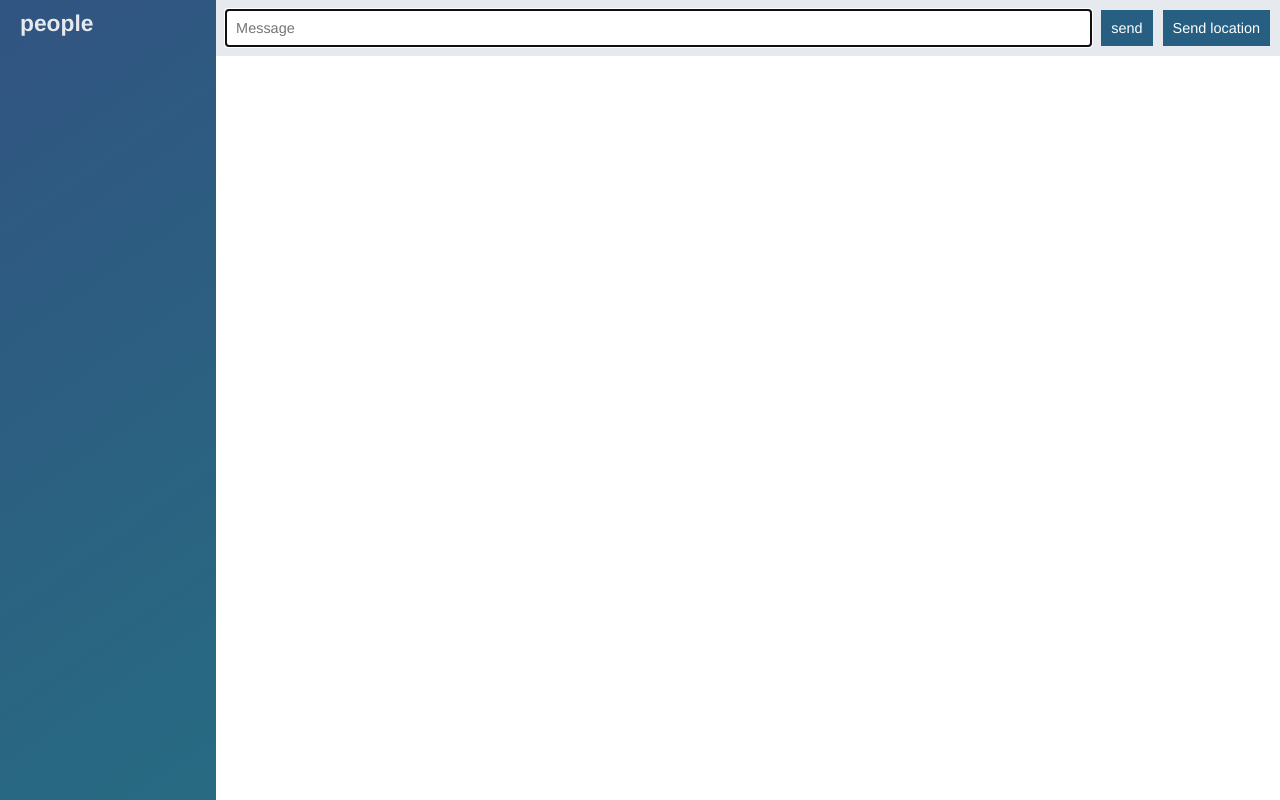
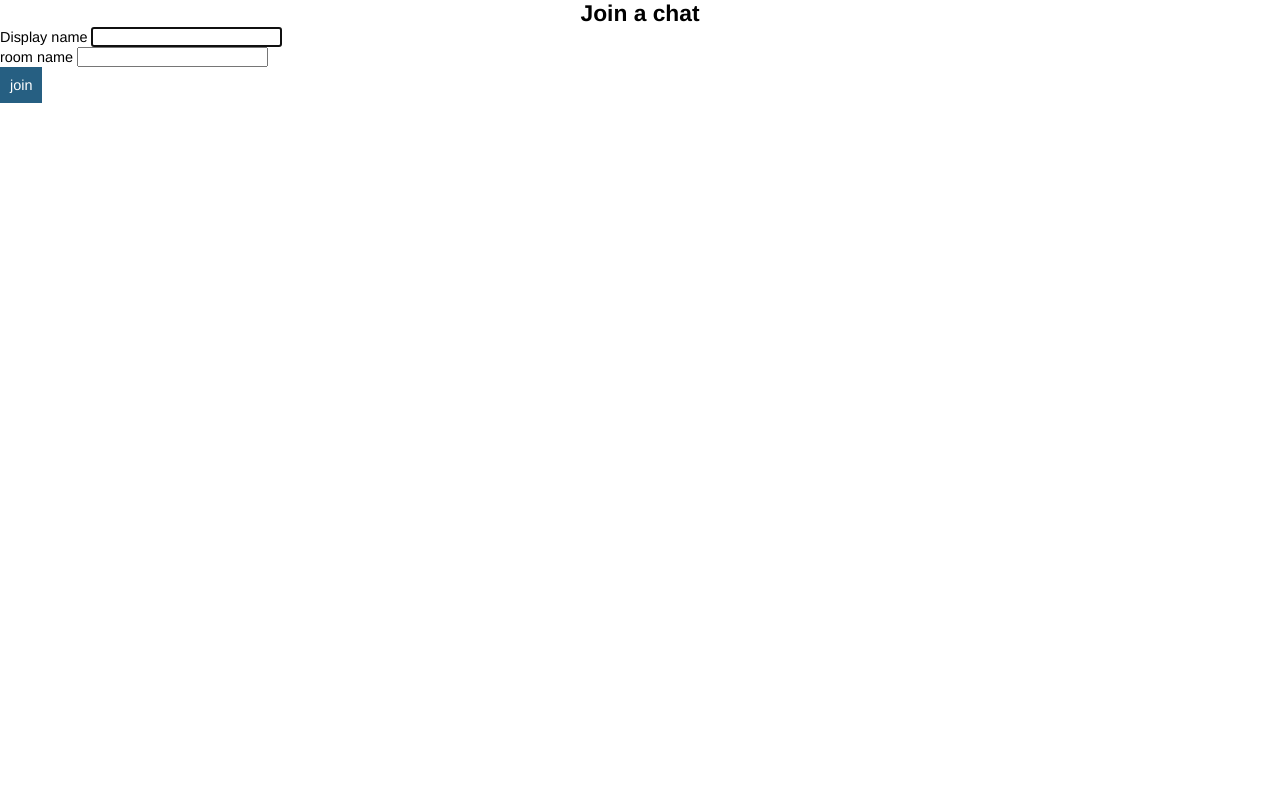
Before and after one commit to AksaMohammadi/node-chat-app, a website: page public/index.html in a window 1280 px wide. Drawn offline with nearby package versions, Linux system fonts and the light colour scheme; no server answers.

Commit message:
add join page that submit to chat-app

```diff
--- a/public/index.html
+++ b/public/index.html
@@ -1,57 +1,36 @@
 <!DOCTYPE html>
 <html>
-	<head>
-		<meta charset="utf-8">
-		<link rel="stylesheet" href="/css/styles.css">
-	</head>
-	<body class="chat">
-		<div class="chat__sidebar">
-			<h3>people</h3>
-		<div id="users"></div>
+
+<head>
+	<meta charset="utf-8">
+	<title>Join | chat-app</title>
+	<meta name ="viewport" content="width=device-width,initial-scale=1,user-scalable=no">
+	<link rel="stylesheet" href="/css/styles.css">
+</head>
+
+<body class="centered_form">
+	<div class="centered_form_form">
+		<form action="/chat.html">
+		<div class="form field">
+		<h3>Join a chat</h3>
 		</div>
-		<div class="chat__main">
-			<ol id="messages" class="chat__message"></ol>
+		<div class="form field"></div>
+		<label>Display name</label>
+		<input type="text" name="name"autofocus/>
+	</div>
+		<div class="form field">
+			<label>room name</label>
+			<input type="text" name="name"autofocus/>
+		</div>
 
-			<div class="chat__footer">
-				<form id="message-form">
-		<input  name="message" type="text" placeholder="Message" autofocus autocomplete="off" />
-		<button>send</button>
-	</form>
-	<button id="send-location">Send location</button>
 
+		<div class="form field">
+			<button>join</button>
 		</div>
+		</form>
+
 	</div>
+</body>
 
-	<script id="message-template" type="text/template" >
-		<li class="message">
-			<div class="message__title">
-				<h4>{{from}}</h4>
-				<span>{{createdAt}}</span>
-			</div>
-			<div class="message__body">
-				<p>{{text}}</p>
-			</div>
-		</li>
-		</script>
 
-	<script id="location-message-template" type="text/template" >
-		<li class="message">
-			<div class="message__title">
-				<h4>{{from}}</h4>
-				<span>{{createdAt}}</span>
-			</div>
-			<div class="message__body">
-				<p>
-				<a href="{{url}}" target="_blank">My current location</a>
-				</p>
-			</div>
-		</li>
-		</script>
-
-	<script src="/socket.io/socket.io.js"></script>
-	<script src="/js/libs/jquery-3.3.1.min.js"></script>
-	<script src="/js/libs/moment.js"></script>
-	<script src="/js/libs/mustache.js"></script>
-	<script src="/js/index.js"></script>
-	</body>
 </html>
```
Also changed, not shown: public/chat.html (added, +59 -0 lines), public/js/chat.js (renamed from public/js/index.js).
